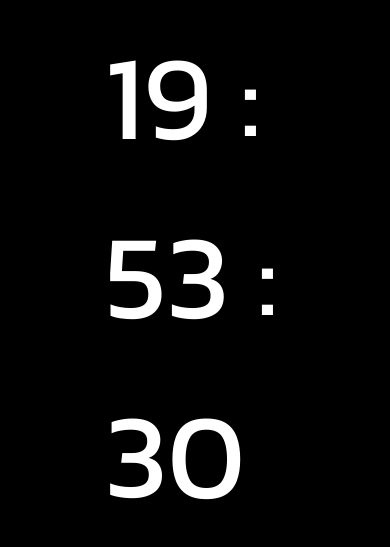
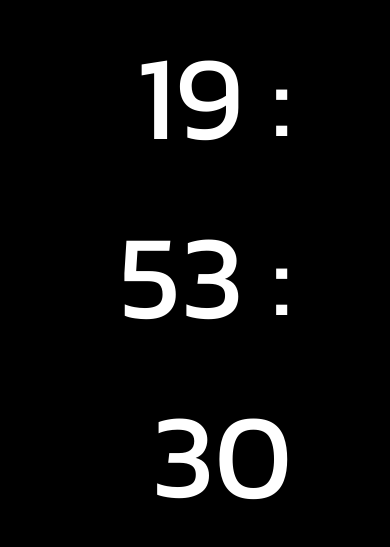
Before and after one commit to HenriqueDanilo1/Clock, a plain HTML site: page index.html in a window 390 px wide. Shown: the part 147-694 px from the top of the page. Drawn offline with Linux system fonts and the light colour scheme.

Commit message:
finished yeeeeee

```diff
--- a/index.html
+++ b/index.html
@@ -3,11 +3,18 @@
 <head>
     <meta charset="UTF-8">
     <meta name="viewport" content="width=device-width, initial-scale=1.0">
+    <meta name="theme" content="#000">
+    <meta name="description" content="Just a minimalist digital clock">
     <title>Clock</title>
     <link rel="stylesheet" href="style.css">
+    <link rel="shortcut icon" href="img/icon/favicon.svg" type="image/x-icon">
 </head>
 <body>
-    <p class="time" id="time"></p>
+    <div class="time" id="time">
+        <span class="h" id="h"></span>
+        <span class="m" id="m"></span>
+        <span class="s" id="s"></span>
+    </div>
     <script src="main.js"></script>
 </body>
 </html>
--- a/main.js
+++ b/main.js
@@ -1,10 +1,14 @@
-let time = document.getElementById('time')
+let h = document.getElementById('h')
+let m = document.getElementById('m')
+let s = document.getElementById('s')
 function gettime(){
     let now = new Date()
     let hour = now.getHours().toString().padStart(2, "0")
     let min = now.getMinutes().toString().padStart(2, "0")
     let sec = now.getSeconds().toString().padStart(2, "0")
-    time.innerHTML=`${hour} : ${min} : ${sec}`
+    h.innerHTML=`${hour} : `
+    m.innerHTML=`${min} : `
+    s.innerHTML=`${sec}`
 }
 gettime()
 
--- a/style.css
+++ b/style.css
@@ -7,8 +7,8 @@
 body{
     background-color: #000;
 }
-p.time{
-    text-align:left;
+div.time{
+    text-align: right;
     position: absolute;
     top: 50%;
     left: 50%;
@@ -19,8 +19,11 @@ p.time{
     font-weight: 400;
 }
 
-@media screen and (max-width: 1000px){
+@media screen and (max-width: 1170px){
     p.time{
-        width: 180px;
+        width: 200px;
+    }
+    #s{
+        text-align: left;
     }
 }
```
Also changed, not shown: img/icon/favicon.svg (added).
